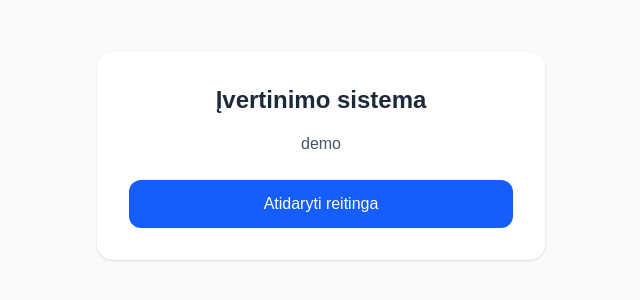
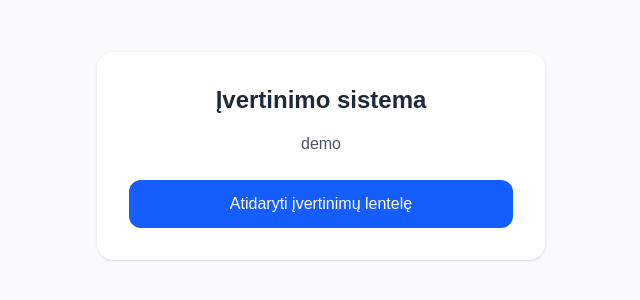
Before and after one commit to TammiDomantas/rating-page-app, a Next.js app: page / in a window 1280 px wide. Shown: the part 244-544 px from the top of the page, without its empty margins (319-959 px from the left). Built offline with nearby package versions, Linux system fonts and the light colour scheme.

Commit message:
Change homepage to link to summary

```diff
--- a/app/page.tsx
+++ b/app/page.tsx
@@ -14,10 +14,10 @@ export default function HomePage() {
         </p>
 
         <Link
-          href="/rate/123"
+          href="/rating-summary"
           className="block bg-blue-600 text-white py-3 rounded-xl hover:bg-blue-700 transition"
         >
-          Atidaryti reitinga
+          Atidaryti įvertinimų lentelę
         </Link>
 
       </div>
```
